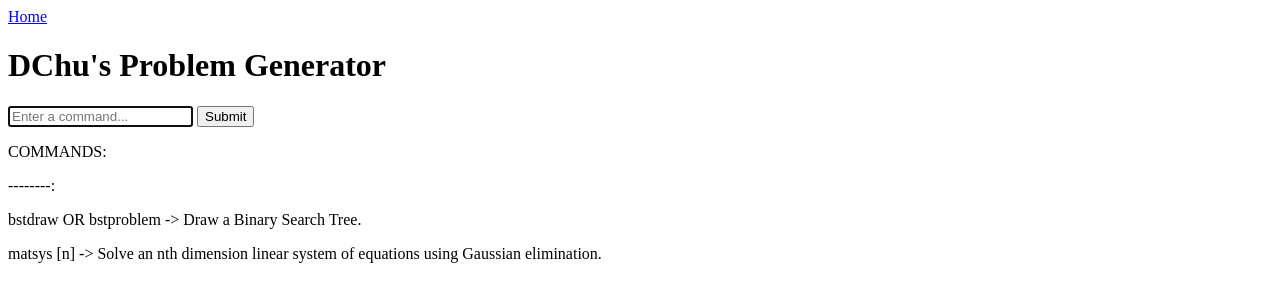
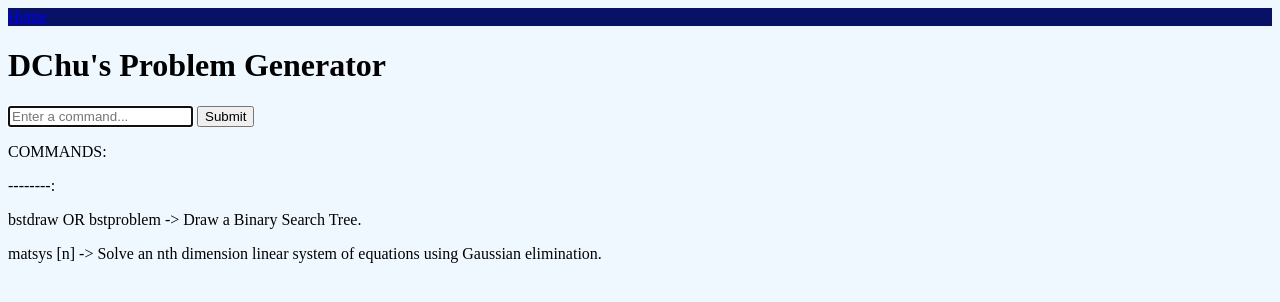
Before and after one commit to danchurlian/DChu-s-Problem-Generator, a Flask app: page / in a window 1280 px wide. Shown: the top 302 px of the page. Run offline with Flask 3, Linux system fonts and the light colour scheme.

Commit message:
Created css file for the index page

```diff
--- /dev/null
+++ b/static/index.css
@@ -0,0 +1,11 @@
+header {
+    color: red
+}
+
+body nav {
+    background-color: rgb(9, 17, 103)
+}
+
+body {
+    background-color: aliceblue;
+}
--- a/templates/index.html
+++ b/templates/index.html
@@ -1,13 +1,21 @@
 <!DOCTYPE html>
-<html>
+<html lang="en">
     <head>
+        <meta charset="utf-8">
+        <meta name="application-name" content="DChu's Problem Generator">
+        <meta name="author" content="DChu">
+        <meta name="viewport" content="width=device-width, initial-scale=1.0">
         <title>
             DChu's Problem Generator
         </title>
+        <link href=" {{ url_for('static', filename='index.css') }}" rel="stylesheet "/>
+
     </head>
     <body>
         <header>
-            <a href="/">Home</a>
+            <nav>
+                <a href="/">Home</a>
+            </nav>
         </header>
         <h1> DChu's Problem Generator </h1>
         <form name="form" method="post">
@@ -24,7 +32,5 @@
                 <pre> {{ line }} </pre>
             {% endfor %}
         </div>
-        <p>
-        </p>
     </body>
 </html>
```
